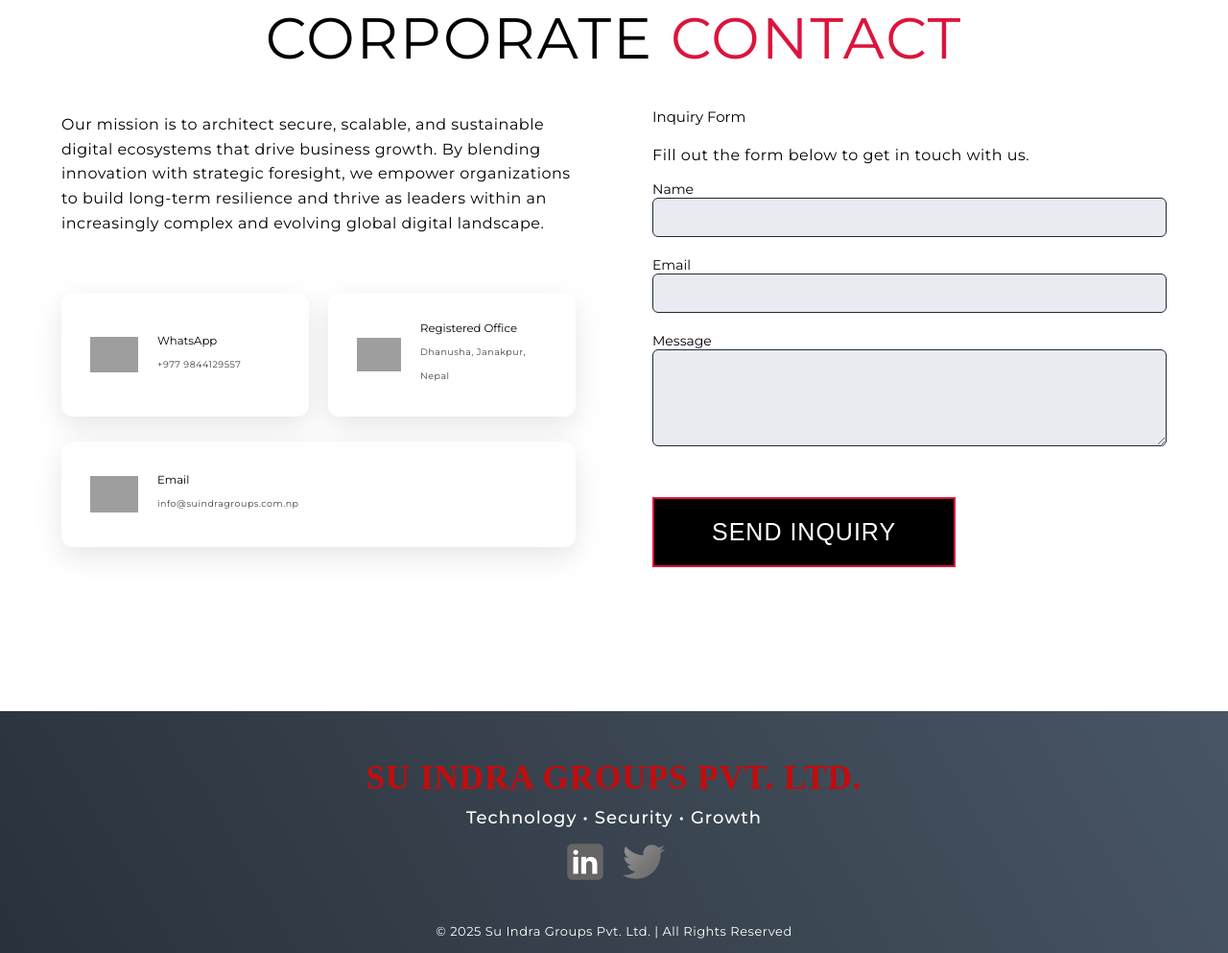
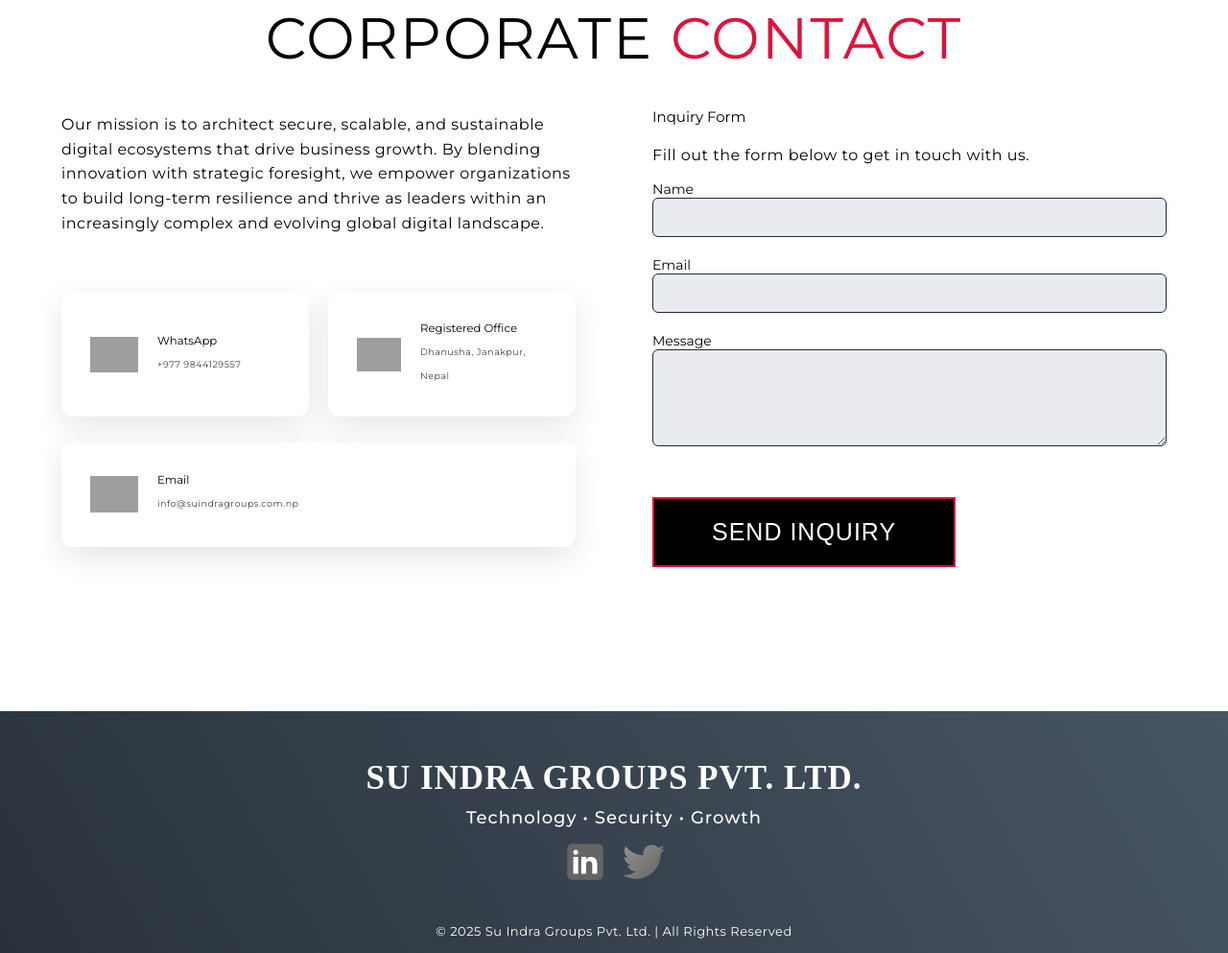
Before and after one commit to suindra-projects/SuIndra-sWebsite, a plain HTML site: page index.html in a window 1280 px wide. Shown: the part 4158-5151 px from the top of the page at 96% size. Drawn offline with Linux system fonts and the light colour scheme; grey boxes are pictures that could not be loaded; a script that the page names is missing.

Commit message:
Update style.css

```diff
--- a/style.css
+++ b/style.css
@@ -192,7 +192,7 @@
 }
 
 .brand h1 span {
-  color: #c30c0c;
+  color: #ffffff;
   font-weight: 700;
 }
 
```
